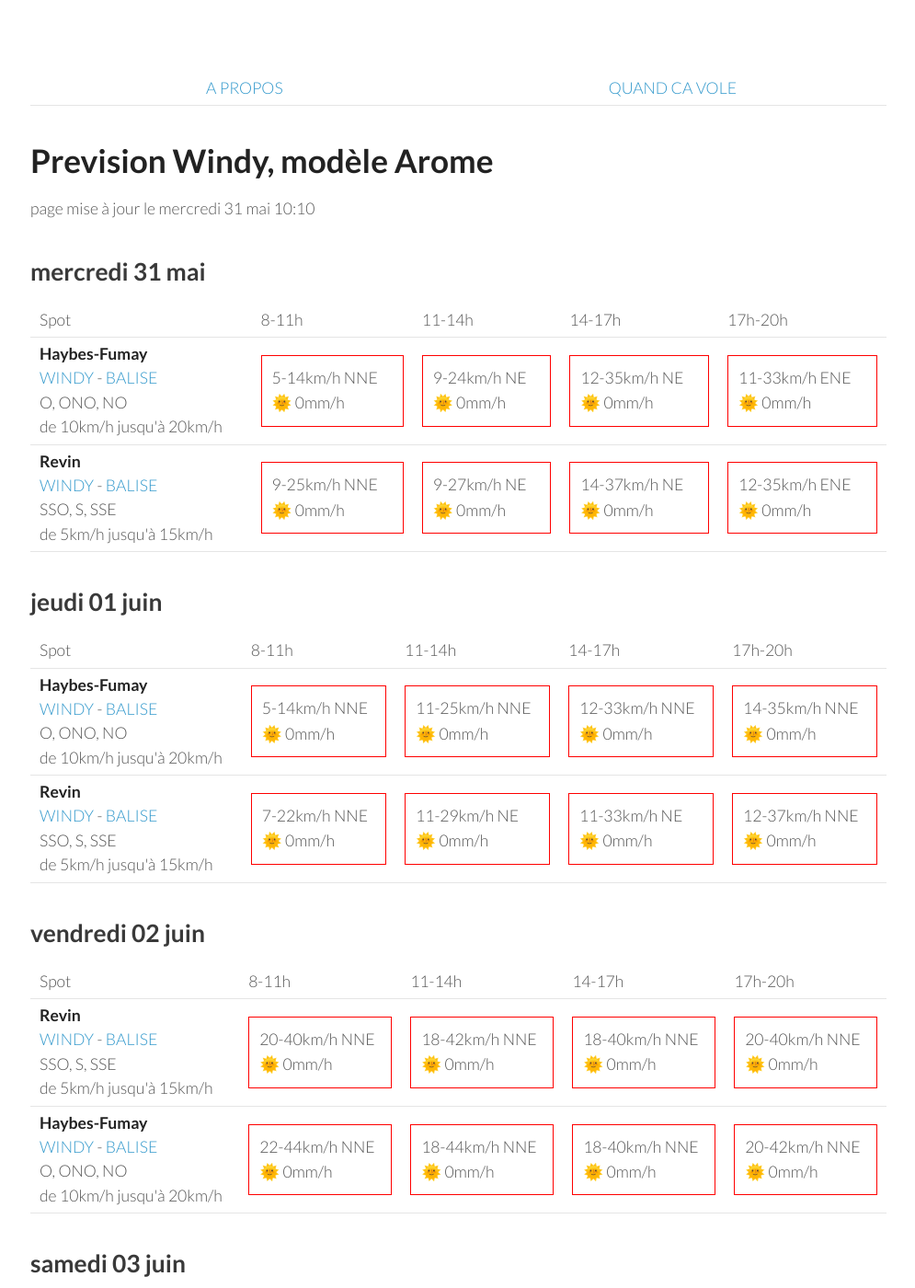
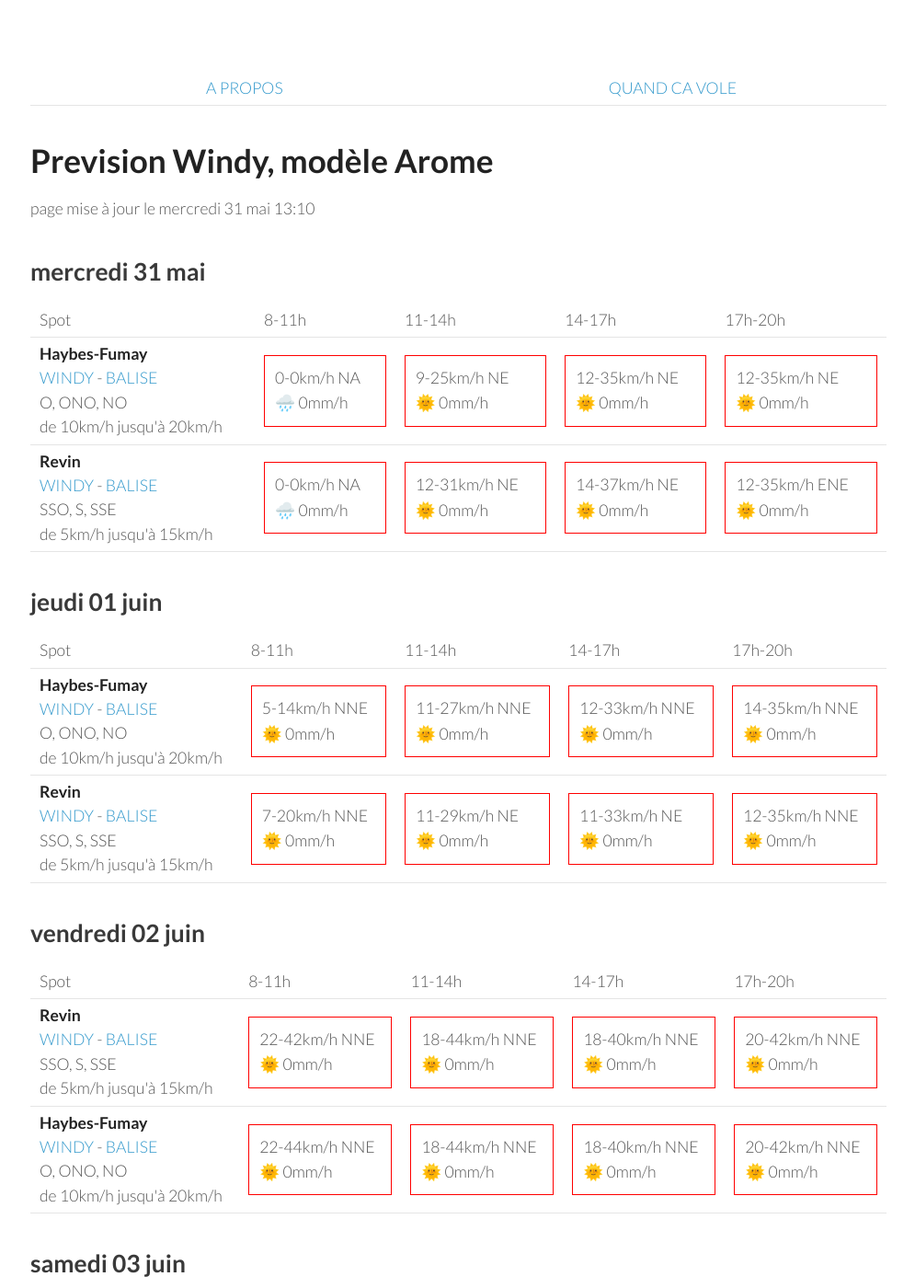
Before and after one commit to parapente-dans-le-nord/parapente-dans-le-nord.github.io, a Jekyll site: the page built from ardennes.markdown, in a window 1280 px wide and 1400 px high. Shown: the whole window at 92% size, without its empty margins (25-1020 px from the left). Built offline with Jekyll 4.4.1, drawn with Linux system fonts in a browser that asks for light colours; some of the changed text lies outside the part shown.

Commit message:
update index.markdown

```diff
--- a/ardennes.markdown
+++ b/ardennes.markdown
@@ -7,7 +7,7 @@ title:  "Tous les spots"
 {: .links}
 
 # Prevision Windy, modèle Arome
-page mise à jour le mercredi 31 mai 10:10
+page mise à jour le mercredi 31 mai 13:10
 
 ## mercredi 31 mai
 
@@ -24,21 +24,19 @@ page mise à jour le mercredi 31 mai 10:10
 <tr>
         <td><strong>Haybes-Fumay</strong><br><a href="https://windy.com/49.998/4.715?49.913,4.738,10">WINDY</a> - <span class=""><a href="http://www.balisemeteo.com/balise.php?idBalise=104">BALISE</a> </span><br> <span class="vent-favorable">O, ONO, NO</span><br><span class="force-vent">de 10km/h jusqu'à 20km/h</span> </td>
 
-            <td><div class="not-flyable"><p>5-14km/h NNE</p><p>🌞 0mm/h</p></div></td>
-            <td><div class="not-flyable"><p>9-24km/h NE</p><p>🌞 0mm/h</p></div></td>
+            <td><div class="not-flyable"><p>0-0km/h NA</p><p>🌧️ 0mm/h</p></div></td>
+            <td><div class="not-flyable"><p>9-25km/h NE</p><p>🌞 0mm/h</p></div></td>
             <td><div class="not-flyable"><p>12-35km/h NE</p><p>🌞 0mm/h</p></div></td>
-            <td><div class="not-flyable"><p>11-33km/h ENE</p><p>🌞 0mm/h</p></div></td>
-
+            <td><div class="not-flyable"><p>12-35km/h NE</p><p>🌞 0mm/h</p></div></td>
 
     </tr>
 <tr>
         <td><strong>Revin</strong><br><a href="https://windy.com/49.948/4.625?49.543,4.625,8">WINDY</a> - <span class=""><a href="http://www.balisemeteo.com/balise.php?idBalise=5019">BALISE</a> </span><br> <span class="vent-favorable">SSO, S, SSE</span><br><span class="force-vent">de 5km/h jusqu'à 15km/h</span> </td>
 
-            <td><div class="not-flyable"><p>9-25km/h NNE</p><p>🌞 0mm/h</p></div></td>
-            <td><div class="not-flyable"><p>9-27km/h NE</p><p>🌞 0mm/h</p></div></td>
+            <td><div class="not-flyable"><p>0-0km/h NA</p><p>🌧️ 0mm/h</p></div></td>
+            <td><div class="not-flyable"><p>12-31km/h NE</p><p>🌞 0mm/h</p></div></td>
             <td><div class="not-flyable"><p>14-37km/h NE</p><p>🌞 0mm/h</p></div></td>
             <td><div class="not-flyable"><p>12-35km/h ENE</p><p>🌞 0mm/h</p></div></td>
-
 
     </tr>
 
@@ -61,7 +59,7 @@ page mise à jour le mercredi 31 mai 10:10
         <td><strong>Haybes-Fumay</strong><br><a href="https://windy.com/49.998/4.715?49.913,4.738,10">WINDY</a> - <span class=""><a href="http://www.balisemeteo.com/balise.php?idBalise=104">BALISE</a> </span><br> <span class="vent-favorable">O, ONO, NO</span><br><span class="force-vent">de 10km/h jusqu'à 20km/h</span> </td>
 
             <td><div class="not-flyable"><p>5-14km/h NNE</p><p>🌞 0mm/h</p></div></td>
-            <td><div class="not-flyable"><p>11-25km/h NNE</p><p>🌞 0mm/h</p></div></td>
+            <td><div class="not-flyable"><p>11-27km/h NNE</p><p>🌞 0mm/h</p></div></td>
             <td><div class="not-flyable"><p>12-33km/h NNE</p><p>🌞 0mm/h</p></div></td>
             <td><div class="not-flyable"><p>14-35km/h NNE</p><p>🌞 0mm/h</p></div></td>
 
@@ -70,10 +68,10 @@ page mise à jour le mercredi 31 mai 10:10
 <tr>
         <td><strong>Revin</strong><br><a href="https://windy.com/49.948/4.625?49.543,4.625,8">WINDY</a> - <span class=""><a href="http://www.balisemeteo.com/balise.php?idBalise=5019">BALISE</a> </span><br> <span class="vent-favorable">SSO, S, SSE</span><br><span class="force-vent">de 5km/h jusqu'à 15km/h</span> </td>
 
-            <td><div class="not-flyable"><p>7-22km/h NNE</p><p>🌞 0mm/h</p></div></td>
+            <td><div class="not-flyable"><p>7-20km/h NNE</p><p>🌞 0mm/h</p></div></td>
             <td><div class="not-flyable"><p>11-29km/h NE</p><p>🌞 0mm/h</p></div></td>
             <td><div class="not-flyable"><p>11-33km/h NE</p><p>🌞 0mm/h</p></div></td>
-            <td><div class="not-flyable"><p>12-37km/h NNE</p><p>🌞 0mm/h</p></div></td>
+            <td><div class="not-flyable"><p>12-35km/h NNE</p><p>🌞 0mm/h</p></div></td>
 
 
     </tr>
@@ -96,10 +94,10 @@ page mise à jour le mercredi 31 mai 10:10
 <tr>
         <td><strong>Revin</strong><br><a href="https://windy.com/49.948/4.625?49.543,4.625,8">WINDY</a> - <span class=""><a href="http://www.balisemeteo.com/balise.php?idBalise=5019">BALISE</a> </span><br> <span class="vent-favorable">SSO, S, SSE</span><br><span class="force-vent">de 5km/h jusqu'à 15km/h</span> </td>
 
-            <td><div class="not-flyable"><p>20-40km/h NNE</p><p>🌞 0mm/h</p></div></td>
-            <td><div class="not-flyable"><p>18-42km/h NNE</p><p>🌞 0mm/h</p></div></td>
+            <td><div class="not-flyable"><p>22-42km/h NNE</p><p>🌞 0mm/h</p></div></td>
+            <td><div class="not-flyable"><p>18-44km/h NNE</p><p>🌞 0mm/h</p></div></td>
             <td><div class="not-flyable"><p>18-40km/h NNE</p><p>🌞 0mm/h</p></div></td>
-            <td><div class="not-flyable"><p>20-40km/h NNE</p><p>🌞 0mm/h</p></div></td>
+            <td><div class="not-flyable"><p>20-42km/h NNE</p><p>🌞 0mm/h</p></div></td>
 
 
     </tr>
@@ -142,10 +140,10 @@ page mise à jour le mercredi 31 mai 10:10
 <tr>
         <td><strong>Revin</strong><br><a href="https://windy.com/49.948/4.625?49.543,4.625,8">WINDY</a> - <span class=""><a href="http://www.balisemeteo.com/balise.php?idBalise=5019">BALISE</a> </span><br> <span class="vent-favorable">SSO, S, SSE</span><br><span class="force-vent">de 5km/h jusqu'à 15km/h</span> </td>
 
-            <td><div class="not-flyable"><p>12-27km/h NNE</p><p>🌞 0mm/h</p></div></td>
-            <td><div class="not-flyable"><p>14-33km/h NE</p><p>🌞 0mm/h</p></div></td>
+            <td><div class="not-flyable"><p>14-29km/h NNE</p><p>🌞 0mm/h</p></div></td>
+            <td><div class="not-flyable"><p>14-33km/h NNE</p><p>🌞 0mm/h</p></div></td>
+            <td><div class="not-flyable"><p>14-35km/h NE</p><p>🌞 0mm/h</p></div></td>
             <td><div class="not-flyable"><p>18-38km/h NE</p><p>🌞 0mm/h</p></div></td>
-            <td><div class="not-flyable"><p>20-40km/h NE</p><p>🌞 0mm/h</p></div></td>
 
 
     </tr>
@@ -179,9 +177,9 @@ page mise à jour le mercredi 31 mai 10:10
         <td><strong>Revin</strong><br><a href="https://windy.com/49.948/4.625?49.543,4.625,8">WINDY</a> - <span class=""><a href="http://www.balisemeteo.com/balise.php?idBalise=5019">BALISE</a> </span><br> <span class="vent-favorable">SSO, S, SSE</span><br><span class="force-vent">de 5km/h jusqu'à 15km/h</span> </td>
 
             <td><div class="not-flyable"><p>14-29km/h NNE</p><p>🌞 0mm/h</p></div></td>
-            <td><div class="not-flyable"><p>18-37km/h NE</p><p>🌞 0mm/h</p></div></td>
             <td><div class="not-flyable"><p>18-38km/h NE</p><p>🌞 0mm/h</p></div></td>
-            <td><div class="not-flyable"><p>20-42km/h NNE</p><p>🌞 0mm/h</p></div></td>
+            <td><div class="not-flyable"><p>20-44km/h NE</p><p>🌞 0mm/h</p></div></td>
+            <td><div class="not-flyable"><p>22-44km/h NE</p><p>🌞 0mm/h</p></div></td>
 
 
     </tr>
@@ -202,6 +200,16 @@ page mise à jour le mercredi 31 mai 10:10
       <td>17h-20h</td>
     </tr>
 <tr>
+        <td><strong>Revin</strong><br><a href="https://windy.com/49.948/4.625?49.543,4.625,8">WINDY</a> - <span class=""><a href="http://www.balisemeteo.com/balise.php?idBalise=5019">BALISE</a> </span><br> <span class="vent-favorable">SSO, S, SSE</span><br><span class="force-vent">de 5km/h jusqu'à 15km/h</span> </td>
+
+            <td><div class="not-flyable"><p>14-33km/h NNE</p><p>🌞 0mm/h</p></div></td>
+            <td><div class="not-flyable"><p>14-33km/h NNE</p><p>🌞 0mm/h</p></div></td>
+            <td><div class="not-flyable"><p>14-35km/h NNE</p><p>🌞 0mm/h</p></div></td>
+            <td><div class="not-flyable"><p>16-35km/h NNE</p><p>🌞 0mm/h</p></div></td>
+
+
+    </tr>
+<tr>
         <td><strong>Haybes-Fumay</strong><br><a href="https://windy.com/49.998/4.715?49.913,4.738,10">WINDY</a> - <span class=""><a href="http://www.balisemeteo.com/balise.php?idBalise=104">BALISE</a> </span><br> <span class="vent-favorable">O, ONO, NO</span><br><span class="force-vent">de 10km/h jusqu'à 20km/h</span> </td>
 
             <td><div class="not-flyable"><p>14-31km/h NE</p><p>🌞 0mm/h</p></div></td>
```
